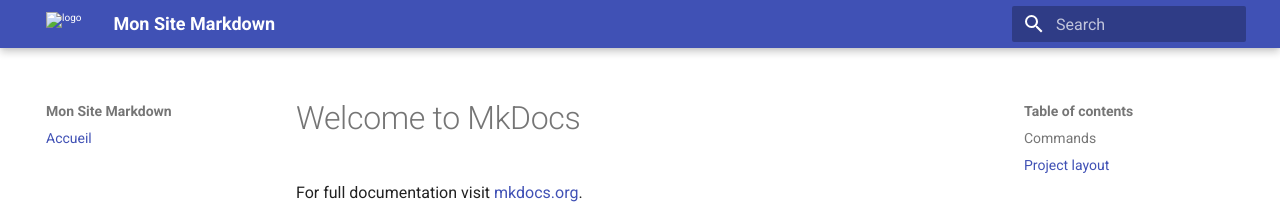
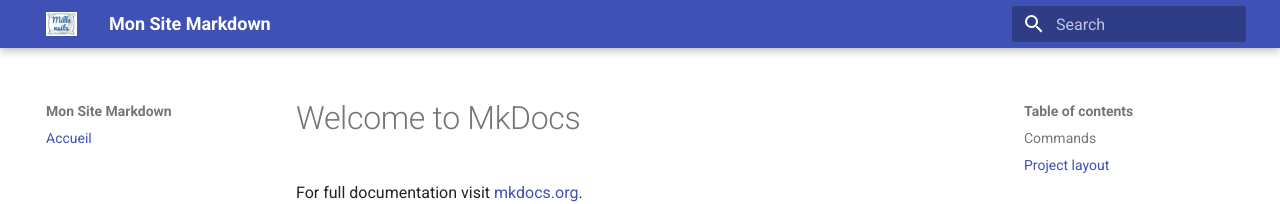
Before and after one commit to davidbalny/AP-SIO1-mille-nuits, an MkDocs documentation site: the page built from docs/index.md, in a window 1280 px wide. Shown: the top 204 px of the page. Built offline with MkDocs 1.6.1 and Material for MkDocs 9.7.7, drawn with Linux system fonts in a browser that asks for light colours.

Commit message:
mkdocs logo sur site

```diff
--- a/mkdocs.yml
+++ b/mkdocs.yml
@@ -2,7 +2,7 @@
 site_url: https://davidbalny.github.io/AP-SIO1-mille-nuits/
 theme:
   name: material
-  logo: assets/images/logo-ap.png
+  logo: assets/logo-ap.png
   logo_width: 200px
 
 nav:
```
Also changed, not shown: site/404.html, site/index.html.
